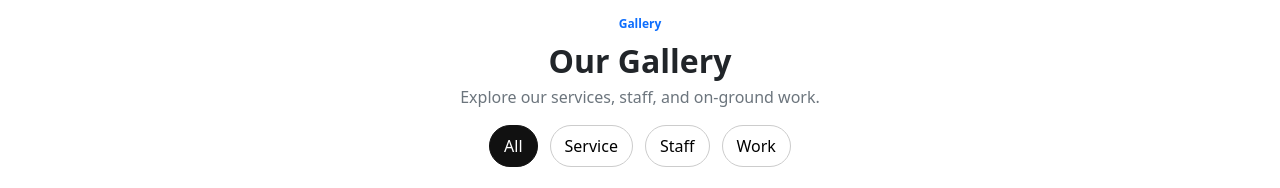
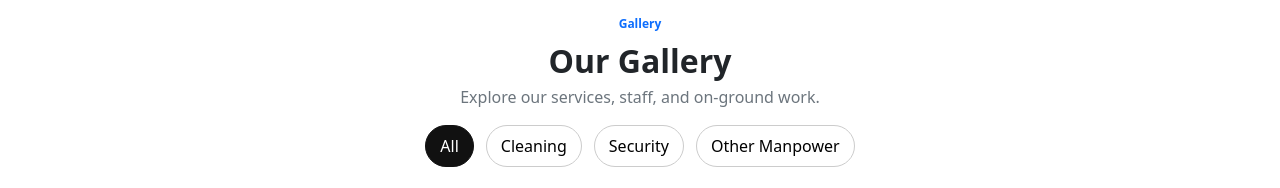
Before and after one commit to ramniks05/omsaiservices, a plain HTML site: page index.html in a window 1280 px wide. Shown: the part 2040-2228 px from the top of the page. Drawn offline with nearby package versions, Linux system fonts and the light colour scheme.

Commit message:
Gallery: switch filters to Cleaning/Security/Other Manpower; reassign images to services

```diff
--- a/index.html
+++ b/index.html
@@ -250,69 +250,69 @@
         </div>
         <div class="gallery-filters d-flex justify-content-center" role="tablist" aria-label="Gallery Categories">
           <button class="filter-btn is-active" data-filter="all" role="tab" aria-selected="true">All</button>
-          <button class="filter-btn" data-filter="service" role="tab">Service</button>
-          <button class="filter-btn" data-filter="staff" role="tab">Staff</button>
-          <button class="filter-btn" data-filter="work" role="tab">Work</button>
+          <button class="filter-btn" data-filter="cleaning" role="tab">Cleaning</button>
+          <button class="filter-btn" data-filter="security" role="tab">Security</button>
+          <button class="filter-btn" data-filter="other-manpower" role="tab">Other Manpower</button>
         </div>
         <div class="gallery-grid">
-          <!-- Work: cleaning-images -->
-          <figure class="gallery-item" data-category="work">
+          <!-- Cleaning: cleaning-images -->
+          <figure class="gallery-item" data-category="cleaning">
             <img src="assets/images/cleaning-images/WhatsApp Image 2025-10-31 at 11.48.38 AM.jpeg" alt="Cleaning service work" loading="lazy">
             <figcaption class="p-2 small text-secondary">Cleaning Service</figcaption>
           </figure>
-          <figure class="gallery-item" data-category="work">
+          <figure class="gallery-item" data-category="cleaning">
             <img src="assets/images/cleaning-images/WhatsApp Image 2025-10-31 at 11.48.38 AM (1).jpeg" alt="Cleaning service work" loading="lazy">
             <figcaption class="p-2 small text-secondary">Cleaning Service</figcaption>
           </figure>
-          <figure class="gallery-item" data-category="work">
+          <figure class="gallery-item" data-category="cleaning">
             <img src="assets/images/cleaning-images/WhatsApp Image 2025-10-31 at 11.48.39 AM.jpeg" alt="Cleaning service work" loading="lazy">
             <figcaption class="p-2 small text-secondary">Cleaning Service</figcaption>
           </figure>
-          <figure class="gallery-item" data-category="work">
+          <figure class="gallery-item" data-category="cleaning">
             <img src="assets/images/cleaning-images/WhatsApp Image 2025-10-31 at 11.48.39 AM (1).jpeg" alt="Cleaning service work" loading="lazy">
             <figcaption class="p-2 small text-secondary">Cleaning Service</figcaption>
           </figure>
-          <figure class="gallery-item" data-category="work">
+          <figure class="gallery-item" data-category="cleaning">
             <img src="assets/images/cleaning-images/WhatsApp Image 2025-10-31 at 11.48.39 AM (2).jpeg" alt="Cleaning service work" loading="lazy">
             <figcaption class="p-2 small text-secondary">Cleaning Service</figcaption>
           </figure>
-          <figure class="gallery-item" data-category="work">
+          <figure class="gallery-item" data-category="cleaning">
             <img src="assets/images/cleaning-images/WhatsApp Image 2025-10-31 at 11.48.40 AM.jpeg" alt="Cleaning service work" loading="lazy">
             <figcaption class="p-2 small text-secondary">Cleaning Service</figcaption>
           </figure>
 
-          <!-- Staff: Gaurd-uniform-pic -->
-          <figure class="gallery-item" data-category="staff">
+          <!-- Security: Gaurd-uniform-pic -->
+          <figure class="gallery-item" data-category="security">
             <img src="assets/images/Gaurd-uniform-pic/0.jpg" alt="Uniformed security staff" loading="lazy">
             <figcaption class="p-2 small text-secondary">Security Staff</figcaption>
           </figure>
-          <figure class="gallery-item" data-category="staff">
+          <figure class="gallery-item" data-category="security">
             <img src="assets/images/Gaurd-uniform-pic/1.jpg" alt="Uniformed security staff" loading="lazy">
             <figcaption class="p-2 small text-secondary">Security Staff</figcaption>
           </figure>
-          <figure class="gallery-item" data-category="staff">
+          <figure class="gallery-item" data-category="security">
             <img src="assets/images/Gaurd-uniform-pic/2.jpg" alt="Uniformed security staff" loading="lazy">
             <figcaption class="p-2 small text-secondary">Security Staff</figcaption>
           </figure>
-          <figure class="gallery-item" data-category="staff">
+          <figure class="gallery-item" data-category="security">
             <img src="assets/images/Gaurd-uniform-pic/3.jpg" alt="Uniformed security staff" loading="lazy">
             <figcaption class="p-2 small text-secondary">Security Staff</figcaption>
           </figure>
 
-          <!-- Service: gun-man -->
-          <figure class="gallery-item" data-category="service">
+          <!-- Security: gun-man -->
+          <figure class="gallery-item" data-category="security">
             <img src="assets/images/gun-man/WhatsApp Image 2025-10-31 at 2.31.53 PM.jpeg" alt="Armed security service" loading="lazy">
             <figcaption class="p-2 small text-secondary">Armed Security</figcaption>
           </figure>
-          <figure class="gallery-item" data-category="service">
+          <figure class="gallery-item" data-category="security">
             <img src="assets/images/gun-man/WhatsApp Image 2025-10-31 at 2.31.53 PM (1).jpeg" alt="Armed security service" loading="lazy">
             <figcaption class="p-2 small text-secondary">Armed Security</figcaption>
           </figure>
-          <figure class="gallery-item" data-category="service">
+          <figure class="gallery-item" data-category="security">
             <img src="assets/images/gun-man/WhatsApp Image 2025-10-31 at 2.31.53 PM (2).jpeg" alt="Armed security service" loading="lazy">
             <figcaption class="p-2 small text-secondary">Armed Security</figcaption>
           </figure>
-          <figure class="gallery-item" data-category="service">
+          <figure class="gallery-item" data-category="security">
             <img src="assets/images/gun-man/WhatsApp Image 2025-10-31 at 2.31.54 PM.jpeg" alt="Armed security service" loading="lazy">
             <figcaption class="p-2 small text-secondary">Armed Security</figcaption>
           </figure>
```
